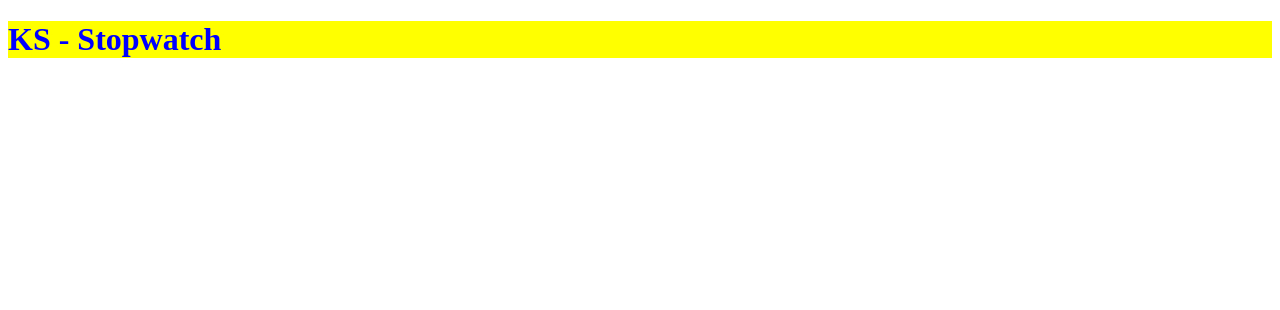
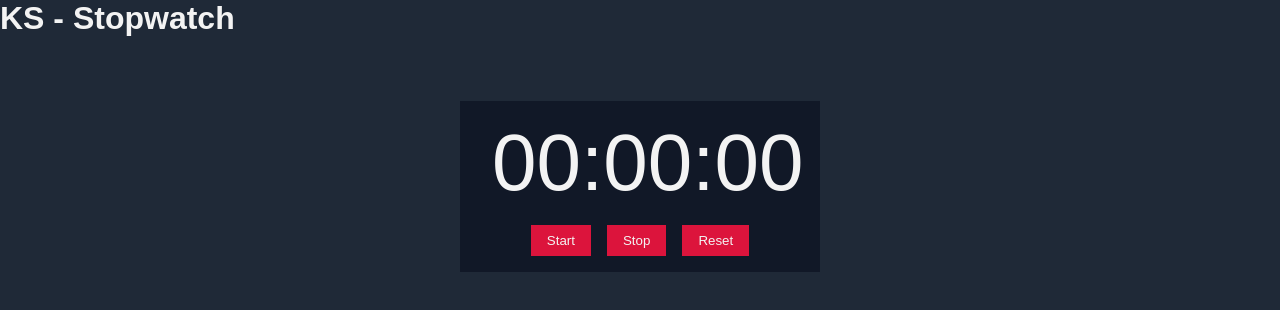
Before and after one commit to SurPun/KS-StopWatch, a plain HTML site: page index.html in a window 1280 px wide. Drawn offline with Linux system fonts and the light colour scheme.

Commit message:
just doing some styling

```diff
--- a/index.html
+++ b/index.html
@@ -4,11 +4,24 @@
     <meta charset="UTF-8">
     <meta http-equiv="X-UA-Compatible" content="IE=edge">
     <meta name="viewport" content="width=device-width, initial-scale=1.0">
-    <title>Document</title>
+    <title>Stopwatch</title>
         <link rel="stylesheet" href="styles.css">
 </head>
 <body>
     <h1>KS - Stopwatch</h1>
+    <div class="watch">
+
+        <div class="time">
+            00:00:00
+        </div>
+
+        <div class="control">
+            <button id = "start">Start</buttonid>
+            <button id = "stop">Stop</buttonid>
+            <button id = "reset">Reset</buttonid>
+        </div>
+
+    </div>
     <script src="script.js"></script>
 </body>
 </html>
--- a/styles.css
+++ b/styles.css
@@ -1,4 +1,59 @@
-h1 {
-    color: blue;
-    background-color: yellow;
+:root{
+    --primary : crimson;
+    --dark: #1f2937;
+    --darkest: #111827;
+    --light: #f3f3f3;
 }
+
+
+* {
+    box-sizing: border-box;
+    margin: 0;
+    font-family: 'Fira sans', sans-serif;
+
+}
+
+body {
+    color: var(--light);
+    background: var(--dark);
+
+}
+
+.watch {
+    text-align: center;
+    background-color: var(--darkest);
+    width: 100%;
+    max-width: 360px;
+    margin: 4rem auto;
+    padding: 1rem 2rem;
+    border-radius:  1ren;
+
+}
+
+.time{
+    font-size: 5rem;
+    font-weight: 300;
+    margin-bottom: 1rem;
+}
+
+.control {
+    display: flex;
+    align-items: center;
+    justify-content: center;
+}
+
+.control button {
+    appearance: none;
+    background: none;
+    border: none;
+    outline: none;
+    user-select: none;
+    cursor: pointer;
+
+    color: var(--light);
+    background-color: var(--primary);
+    margin: 0 0.5rem;
+    padding: 0.5rem 1rem;
+
+
+}
```
